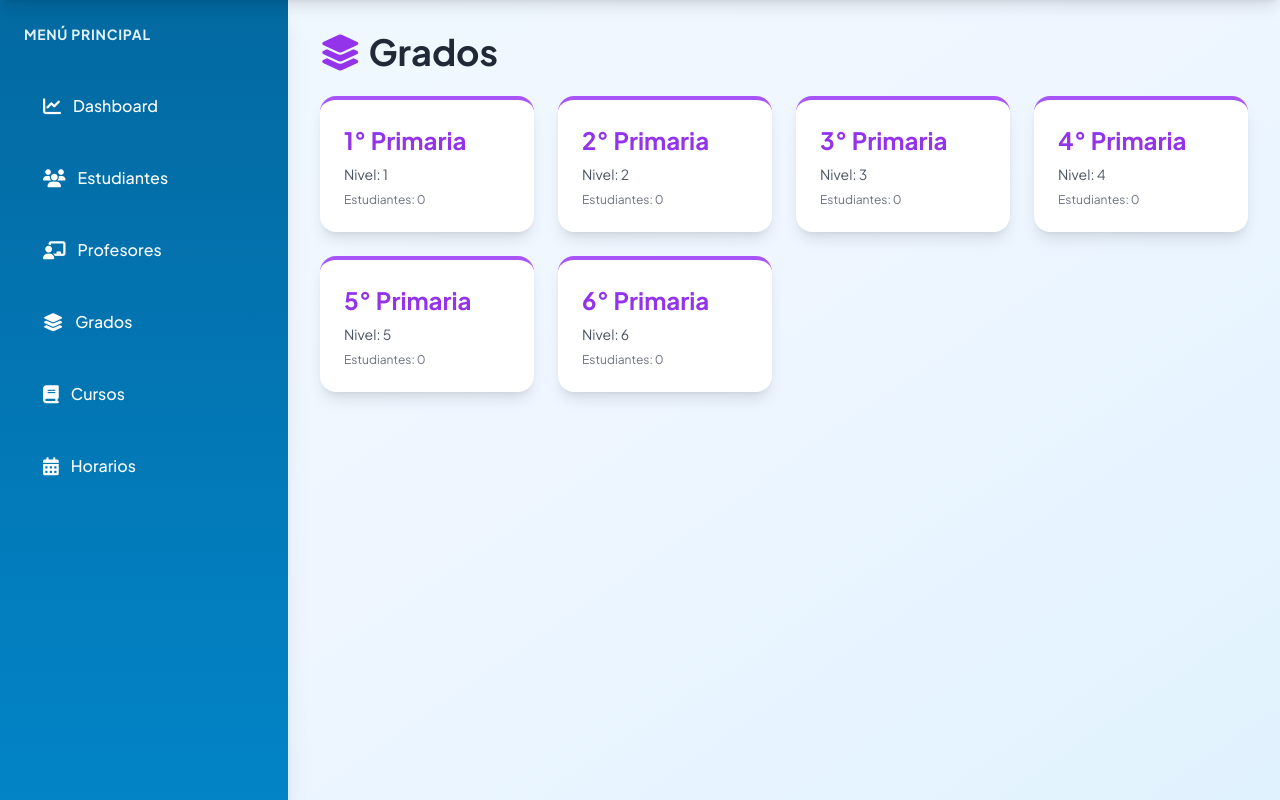
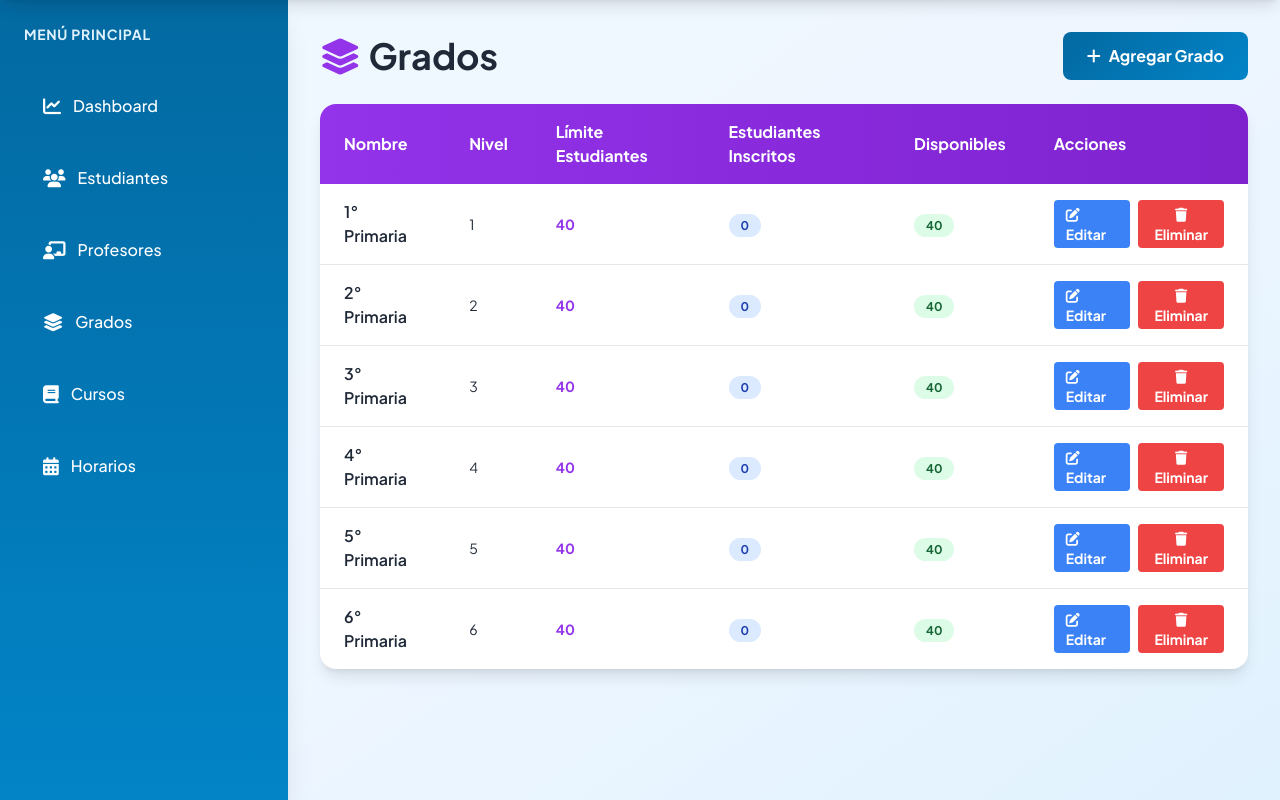
Before and after one commit to bismarb/coleg, a Flask app: page /grades in a window 1280 px wide. Shown: the part 84-884 px from the top of the page. Run offline with Flask 3, Linux system fonts and the light colour scheme; a user stored in the database is signed in; some libraries are stand-ins or nearby versions.

Commit message:
Add student limits and visual indicators to grades management
Adds a `max_students` field to the `Grade` model, updates routes for adding, editing, and deleting grades, and enhances the `grades.html` template to display student limits with visual indicators for available spots. A new `edit_grade.html` template is introduced for modifying grade details.

Replit-Commit-Author: Agent
Replit-Commit-Session-Id: 6c29dedf-a5d0-4867-8194-dba4f988ca98
Replit-Commit-Checkpoint-Type: full_checkpoint
Replit-Commit-Event-Id: 549f1004-00c4-4f75-9819-23bdb951f2a1
Replit-Commit-Screenshot-Url: https://storage.googleapis.com/screenshot-production-us-central1/81a919ab-7509-4977-9993-cf3b59151fee/6c29dedf-a5d0-4867-8194-dba4f988ca98/IOm0qHY

```diff
--- a/models.py
+++ b/models.py
@@ -25,6 +25,7 @@ class Grade(db.Model):
     id = db.Column(db.String(36), primary_key=True, default=lambda: str(uuid.uuid4()))
     name = db.Column(db.String(50), unique=True, nullable=False)
     level = db.Column(db.Integer)
+    max_students = db.Column(db.Integer, default=40)
     created_at = db.Column(db.DateTime, default=datetime.utcnow)
 
 
--- a/routes.py
+++ b/routes.py
@@ -400,6 +400,82 @@ def grades():
     return render_template('grades.html', grades=grades)
 
 
+@app.route('/grade/add', methods=['POST'])
+@login_required
+def add_grade():
+    if current_user.role != 'admin':
+        return jsonify({'error': 'Denegado'}), 403
+
+    try:
+        name = request.form.get('name')
+        level = request.form.get('level')
+        max_students = request.form.get('max_students', 40)
+
+        grade = Grade(name=name, level=level, max_students=max_students)
+        db.session.add(grade)
+        db.session.commit()
+
+        flash('Grado agregado exitosamente', 'success')
+    except Exception as e:
+        db.session.rollback()
+        flash(f'Error: {str(e)}', 'error')
+
+    return redirect(url_for('grades'))
+
+
+@app.route('/grade/<grade_id>/edit', methods=['GET', 'POST'])
+@login_required
+def edit_grade(grade_id):
+    if current_user.role != 'admin':
+        flash('Acceso denegado', 'error')
+        return redirect(url_for('grades'))
+
+    grade = Grade.query.get(grade_id)
+    if not grade:
+        flash('Grado no encontrado', 'error')
+        return redirect(url_for('grades'))
+
+    if request.method == 'POST':
+        try:
+            grade.name = request.form.get('name')
+            grade.level = request.form.get('level')
+            grade.max_students = request.form.get('max_students')
+
+            db.session.commit()
+            flash('Grado actualizado', 'success')
+            return redirect(url_for('grades'))
+        except Exception as e:
+            db.session.rollback()
+            flash(f'Error: {str(e)}', 'error')
+
+    return render_template('edit_grade.html', grade=grade)
+
+
+@app.route('/grade/<grade_id>/delete', methods=['POST'])
+@login_required
+def delete_grade(grade_id):
+    if current_user.role != 'admin':
+        return jsonify({'error': 'Denegado'}), 403
+
+    try:
+        grade = Grade.query.get(grade_id)
+        if not grade:
+            flash('Grado no encontrado', 'error')
+            return redirect(url_for('grades'))
+
+        Student.query.filter_by(grade_id=grade_id).delete()
+        Course.query.filter_by(grade_id=grade_id).delete()
+        db.session.delete(grade)
+        db.session.commit()
+
+        flash('Grado eliminado', 'success')
+    except Exception as e:
+        db.session.rollback()
+        flash(f'Error: {str(e)}', 'error')
+
+    return redirect(url_for('grades'))
+
+
 @app.route('/student/<student_id>/assessments')
 @login_required
 def student_assessments(student_id):
--- a/templates/grades.html
+++ b/templates/grades.html
@@ -1,15 +1,87 @@
 {% extends "base.html" %}
 {% block content %}
 <div class="space-y-6">
-    <h1 class="text-4xl font-bold text-gray-800"><i class="fas fa-layer-group text-purple-600 mr-2"></i>Grados</h1>
-    <div class="grid grid-cols-1 md:grid-cols-2 lg:grid-cols-4 gap-6">
-        {% for grade in grades %}
-        <div class="bg-white rounded-2xl shadow-lg p-6 border-t-4 border-purple-500 card-hover">
-            <h3 class="text-2xl font-bold text-purple-600">{{ grade.name }}</h3>
-            <p class="text-sm text-gray-600 mt-2">Nivel: {{ grade.level }}</p>
-            <p class="text-xs text-gray-500 mt-2">Estudiantes: {{ grade.students|length }}</p>
-        </div>
-        {% endfor %}
+    <div class="flex justify-between items-center">
+        <h1 class="text-4xl font-bold text-gray-800"><i class="fas fa-layer-group text-purple-600 mr-2"></i>Grados</h1>
+        <button onclick="openModal('addGradeModal')" class="gradient-btn text-white px-6 py-3 rounded-lg font-bold flex items-center gap-2">
+            <i class="fas fa-plus"></i> Agregar Grado
+        </button>
+    </div>
+
+    <div class="bg-white rounded-2xl shadow-lg overflow-hidden">
+        <table class="w-full">
+            <thead class="bg-gradient-to-r from-purple-600 to-purple-700 text-white">
+                <tr>
+                    <th class="px-6 py-4 text-left">Nombre</th>
+                    <th class="px-6 py-4 text-left">Nivel</th>
+                    <th class="px-6 py-4 text-left">Límite Estudiantes</th>
+                    <th class="px-6 py-4 text-left">Estudiantes Inscritos</th>
+                    <th class="px-6 py-4 text-left">Disponibles</th>
+                    <th class="px-6 py-4 text-left">Acciones</th>
+                </tr>
+            </thead>
+            <tbody class="divide-y" id="gradeTableBody">
+                {% for grade in grades %}
+                <tr class="hover:bg-sky-50">
+                    <td class="px-6 py-4 font-semibold text-gray-800">{{ grade.name }}</td>
+                    <td class="px-6 py-4 text-sm">{{ grade.level }}</td>
+                    <td class="px-6 py-4 text-sm font-bold text-purple-600">{{ grade.max_students }}</td>
+                    <td class="px-6 py-4 text-sm">
+                        {% set enrolled = grade.students|length %}
+                        <span class="px-3 py-1 bg-blue-100 text-blue-800 rounded-full text-xs font-bold">{{ enrolled }}</span>
+                    </td>
+                    <td class="px-6 py-4 text-sm">
+                        {% set enrolled = grade.students|length %}
+                        {% set available = grade.max_students - enrolled %}
+                        {% if available > 0 %}
+                            <span class="px-3 py-1 bg-green-100 text-green-800 rounded-full text-xs font-bold">{{ available }}</span>
+                        {% else %}
+                            <span class="px-3 py-1 bg-red-100 text-red-800 rounded-full text-xs font-bold">LLENO</span>
+                        {% endif %}
+                    </td>
+                    <td class="px-6 py-4 flex gap-2">
+                        <a href="{{ url_for('edit_grade', grade_id=grade.id) }}" class="bg-blue-500 hover:bg-blue-600 text-white px-3 py-1 rounded text-sm font-bold transition">
+                            <i class="fas fa-edit"></i> Editar
+                        </a>
+                        <form method="POST" action="{{ url_for('delete_grade', grade_id=grade.id) }}" style="display:inline;">
+                            <button type="submit" onclick="return confirm('¿Eliminar grado?')" class="bg-red-500 hover:bg-red-600 text-white px-3 py-1 rounded text-sm font-bold transition">
+                                <i class="fas fa-trash"></i> Eliminar
+                            </button>
+                        </form>
+                    </td>
+                </tr>
+                {% endfor %}
+            </tbody>
+        </table>
     </div>
 </div>
+
+<div id="addGradeModal" style="display:none" class="fixed inset-0 bg-black bg-opacity-50 flex items-center justify-center z-50">
+    <div class="bg-white rounded-2xl p-8 max-w-md border-t-4 border-purple-500 shadow-2xl">
+        <h2 class="text-2xl font-bold mb-6 text-gray-800">Agregar Grado</h2>
+        <form method="POST" action="{{ url_for('add_grade') }}" class="space-y-4">
+            <div>
+                <label class="block text-sm font-semibold text-gray-700 mb-2">Nombre del Grado</label>
+                <input type="text" name="name" placeholder="Ej: 1° Primaria" required class="w-full px-4 py-3 bg-sky-50 border-2 border-sky-200 rounded-lg focus:outline-none focus:border-sky-500 text-gray-800">
+            </div>
+            <div>
+                <label class="block text-sm font-semibold text-gray-700 mb-2">Nivel</label>
+                <input type="number" name="level" placeholder="Ej: 1" required class="w-full px-4 py-3 bg-sky-50 border-2 border-sky-200 rounded-lg focus:outline-none focus:border-sky-500 text-gray-800">
+            </div>
+            <div>
+                <label class="block text-sm font-semibold text-gray-700 mb-2">Límite de Estudiantes</label>
+                <input type="number" name="max_students" value="40" required class="w-full px-4 py-3 bg-sky-50 border-2 border-sky-200 rounded-lg focus:outline-none focus:border-sky-500 text-gray-800">
+            </div>
+            <div class="flex gap-3 pt-4">
+                <button type="submit" class="flex-1 gradient-btn text-white py-3 rounded-lg transition font-bold">Guardar</button>
+                <button type="button" onclick="closeModal('addGradeModal')" class="flex-1 bg-gray-300 hover:bg-gray-400 text-gray-800 py-3 rounded-lg transition font-bold">Cancelar</button>
+            </div>
+        </form>
+    </div>
+</div>
+
+<script>
+function openModal(id) { document.getElementById(id).style.display = 'flex'; }
+function closeModal(id) { document.getElementById(id).style.display = 'none'; }
+</script>
 {% endblock %}
```
Also changed, not shown: templates/edit_grade.html (added, +40 -0 lines).
